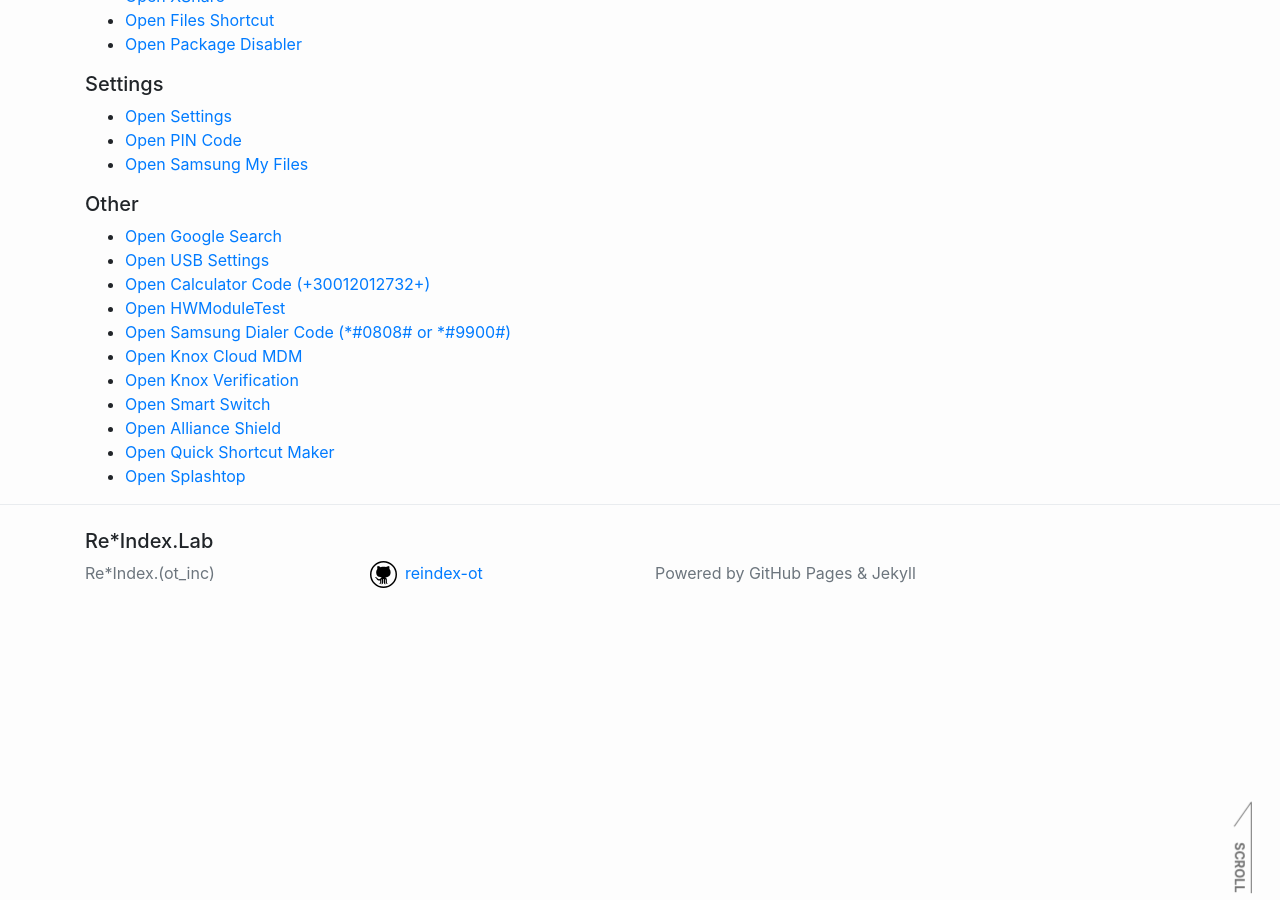
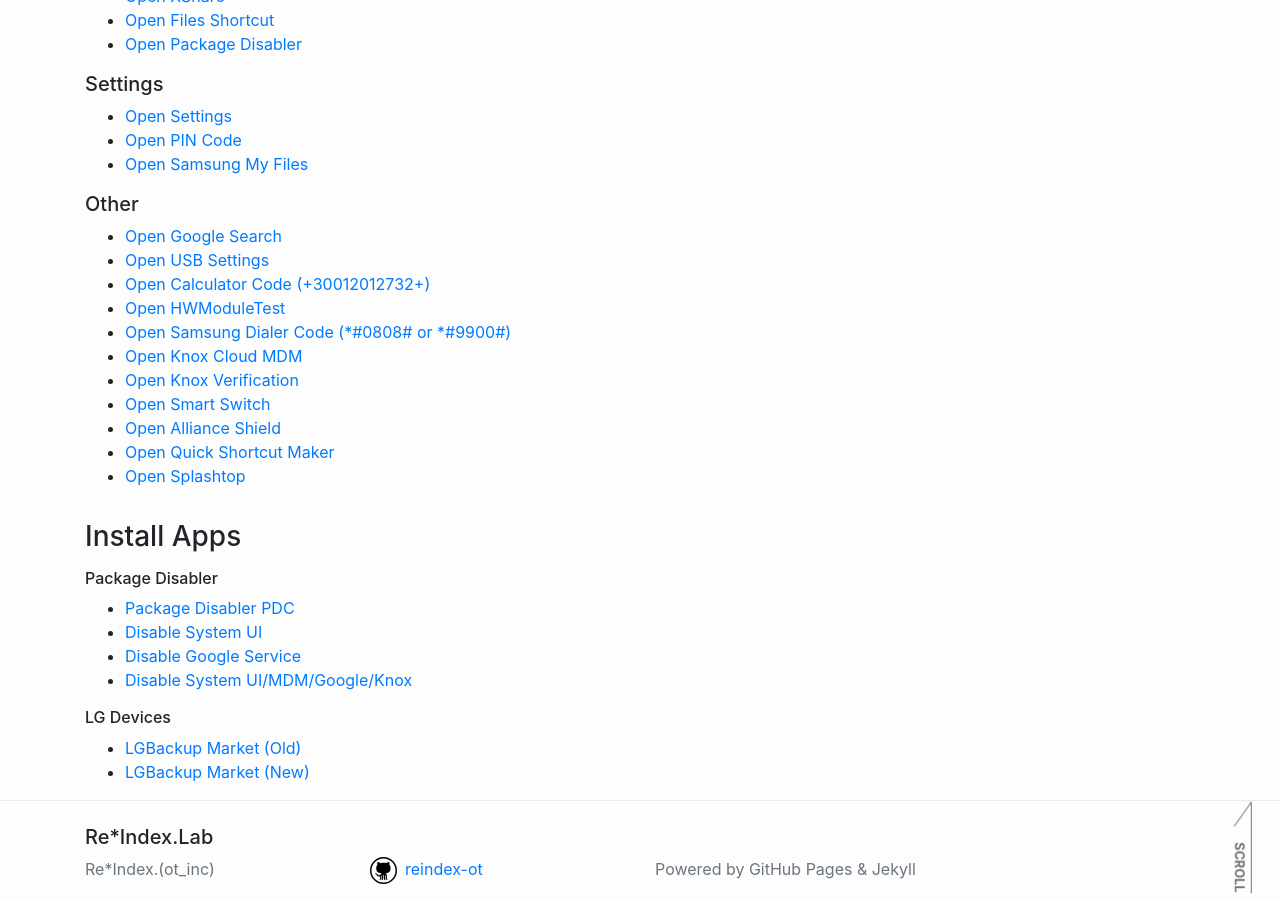
Before and after one commit to reindex-ot/reindex-ot.github.io, a Jekyll site: the page built from frp.md, in a window 1280 px wide and 900 px high, scrolled down 696 px. Built offline with Jekyll 4.4.1, drawn with Linux system fonts in a browser that asks for light colours; before the commit the page ends 1300 px from its top, so only the background shows below that.

Commit message:
Update frp.md
Signed-off-by: Re*Index. (ot_inc) <32851879+reindex-ot@users.noreply.github.com>

```diff
--- a/frp.md
+++ b/frp.md
@@ -43,3 +43,14 @@ permalink: /frp/
 - [Open Alliance Shield](intent://com.rrivenllc.shieldx/#Intent;scheme=android-app;end)
 - [Open Quick Shortcut Maker](intent://com.sika524.android.quickshortcut/#Intencom.google.android.gmst;scheme=android-app;end)
 - [Open Splashtop](intent://com.splashtop.streamer.addon.knox/#Intent;scheme=android-app;end)
+
+### Install Apps
+###### Package Disabler
+- [Package Disabler PDC](https://github.com/reindex-ot/frp_bypass/raw/main/frp/apk/PackageDisabler_pdc.apk)
+- [Disable System UI](https://github.com/reindex-ot/frp_bypass/raw/main/frp/xml/pd_disable_apps_disable_systemUI.xml)
+- [Disable Google Service](https://github.com/reindex-ot/frp_bypass/raw/main/frp/xml/pd_disable_apps_disable_googleservice.xml)
+- [Disable System UI/MDM/Google/Knox](https://github.com/reindex-ot/frp_bypass/raw/main/frp/xml/pd_disable_apps_disable_mdmknox.xml)
+
+###### LG Devices
+- [LGBackup Market (Old)](https://github.com/reindex-ot/frp_bypass/raw/main/frp/LG/old/LGBackup_Market.lbf)
+- [LGBackup Market (New)](https://github.com/reindex-ot/frp_bypass/raw/main/frp/LG/new/LGBackup_Market.lbf)
```
